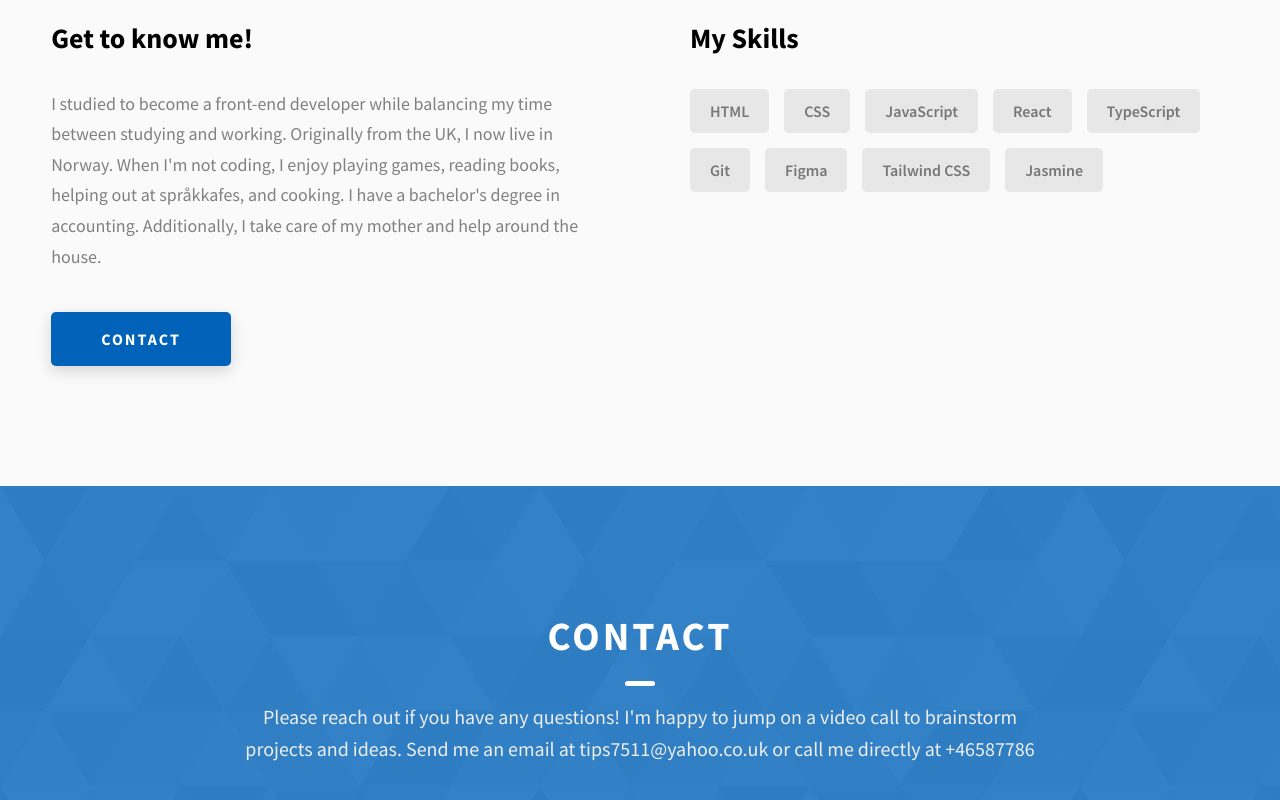
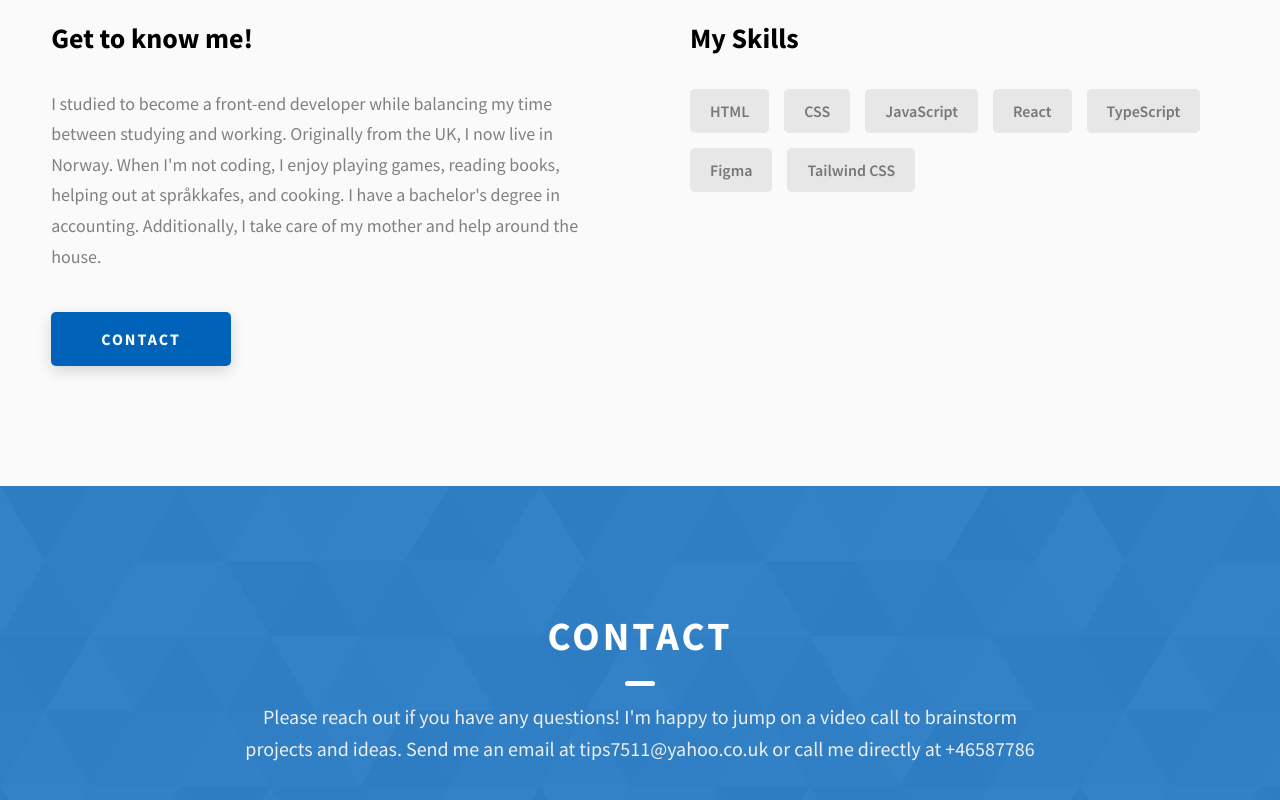
Before and after one commit to tipsydango/Project-Portfolio, a website built with Vite: page index.html in a window 1280 px wide. Shown: the part 3042-3842 px from the top of the page. Built offline with nearby package versions, Linux system fonts and the light colour scheme.

Commit message:
welll changed skills

```diff
--- a/index.html
+++ b/index.html
@@ -267,10 +267,10 @@
               <div class="skills__skill">JavaScript</div>
               <div class="skills__skill">React</div>
               <div class="skills__skill">TypeScript</div>
-              <div class="skills__skill">Git</div>
+
               <div class="skills__skill">Figma</div>
               <div class="skills__skill">Tailwind CSS</div>
-              <div class="skills__skill">Jasmine</div>
+
             </div>
           </div>
         </div>
```
